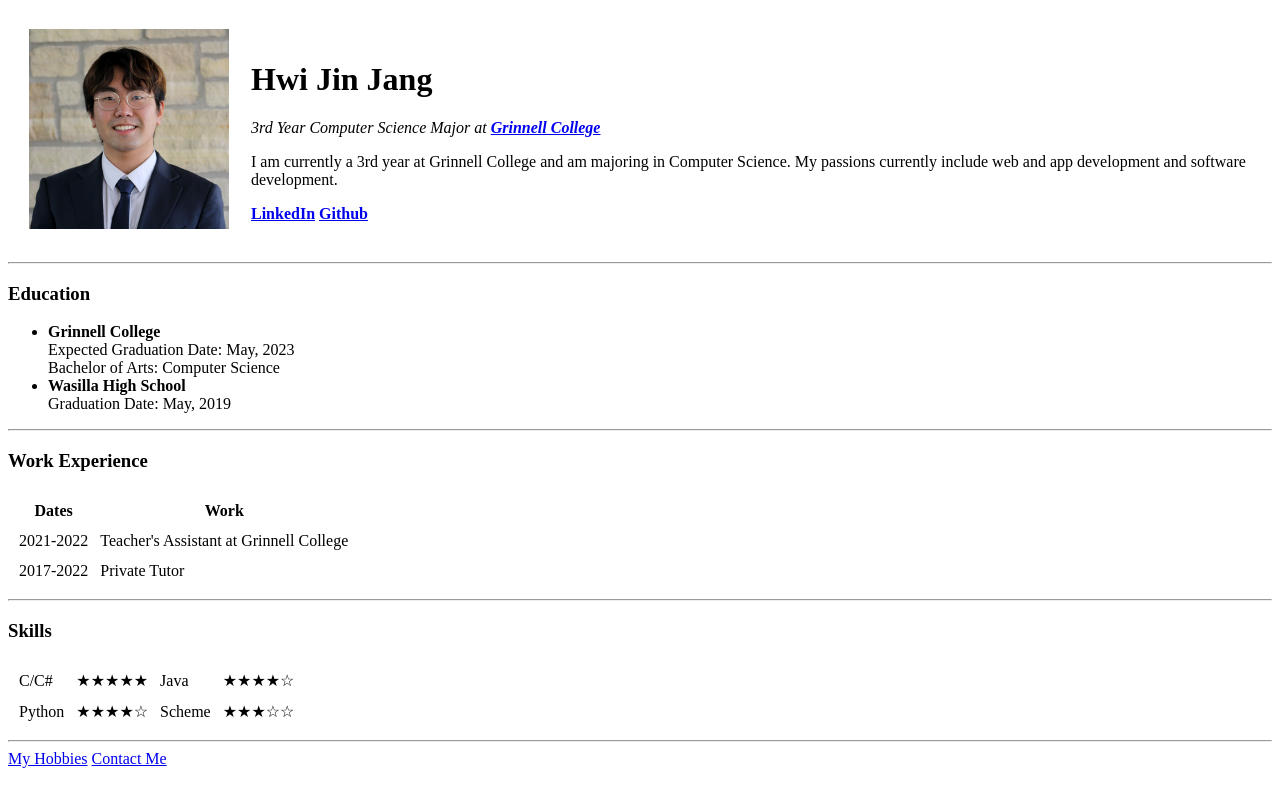
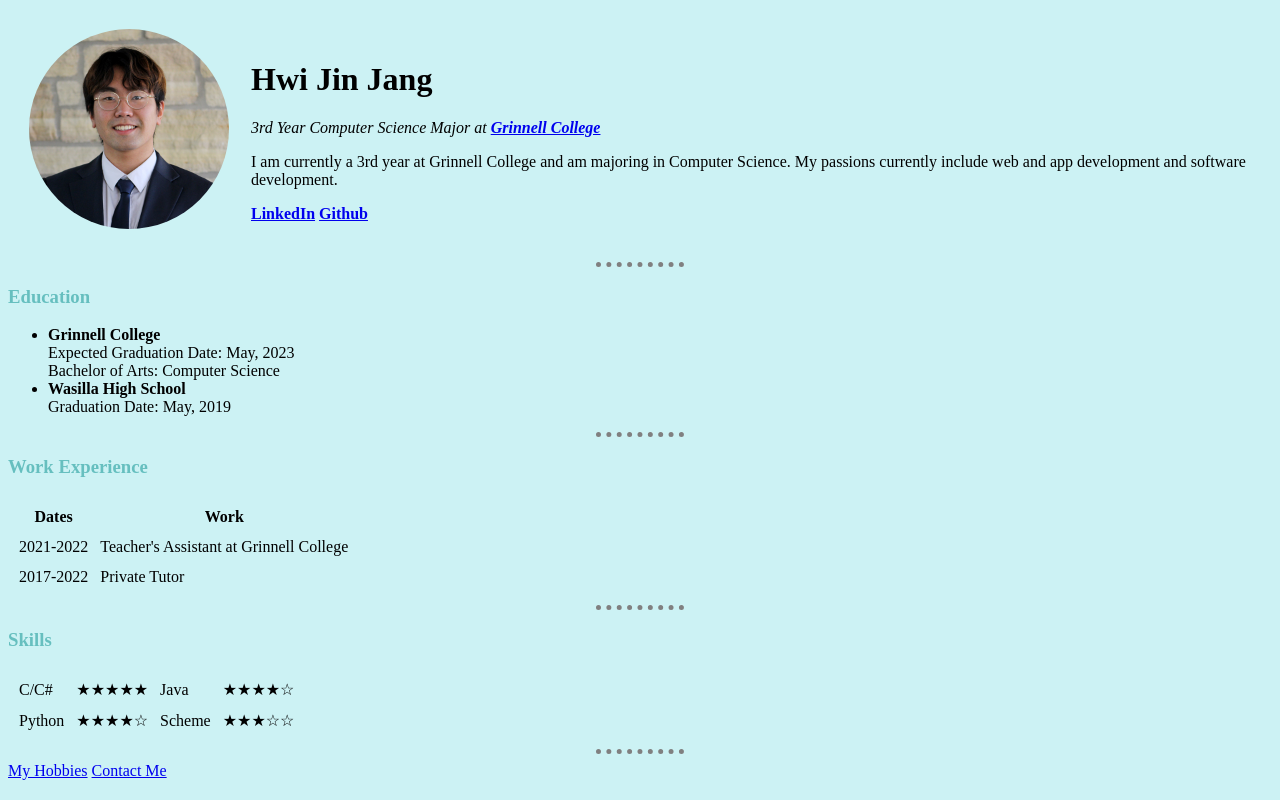
Before and after one commit to Jang-HwiJin/cv, a plain HTML site: page index.html in a window 1280 px wide. Drawn offline with Linux system fonts and the light colour scheme.

Commit message:
Added CSS file and changes to html

```diff
--- /dev/null
+++ b/css/styles.css
@@ -0,0 +1,23 @@
+body {
+  background-color: #CCF2F4;
+}
+
+hr {
+  border-style: none;
+  border-top-style: dotted;
+  color: grey;
+  border-width: 5px;
+  width: 7%;
+}
+
+h3 {
+  color: #66BFBF;
+}
+
+h1 {
+  color: black;
+}
+
+.circular {
+  border-radius: 100%;
+}
--- a/index.html
+++ b/index.html
@@ -6,13 +6,14 @@
 <head>
   <meta charset="utf-8"> <!-- Just always set this to utf-8-->
   <title>Hwi Jin Jang's Personal Site</title>
+  <link rel="stylesheet" href="css/styles.css">
 </head>
 
 <body>
   <table cellspacing="20">
     <tr>
-      <td><img src="images/portrait.jpg" alt="Hwi Jin profile picture" width="200" size="200"></td>
-      <td>  <h1>Hwi Jin Jang</h1>
+      <td><img src="images/portrait.jpg" class="circular" alt="Hwi Jin profile picture" width="200" size="200"></td>
+      <td><h1>Hwi Jin Jang</h1>
         <p><em>3rd Year Computer Science Major at <strong><a href="https://www.grinnell.edu/">Grinnell College</strong></em></a></p>
         <p>I am currently a 3rd year at Grinnell College and am majoring in Computer Science.
           My passions currently include web and app development and software development.</p>
```
Also changed, not shown: contact.html (+2 -1 lines), hobbies.html (+1 -0 lines).
